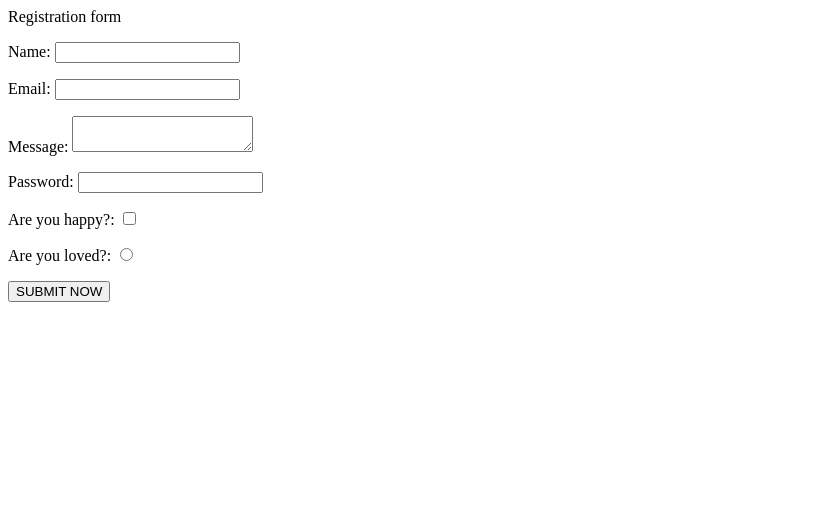
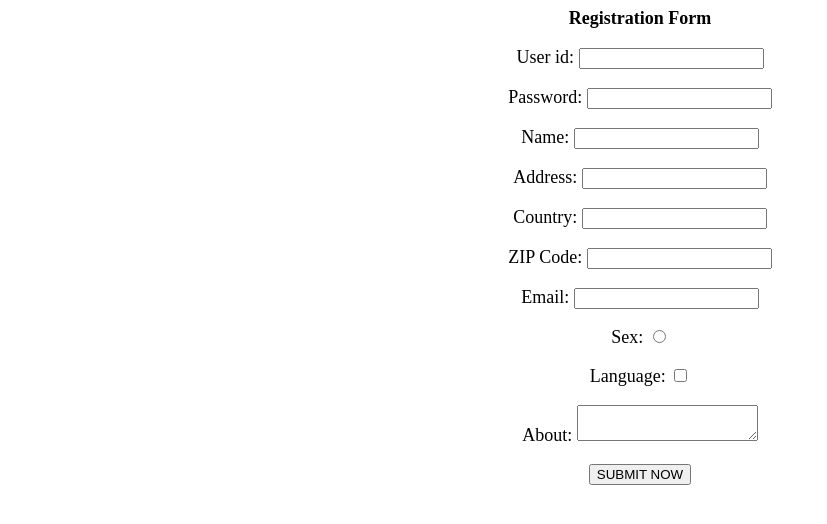
Before and after one commit to Willemu/formschallenge, a plain HTML site: page index.html in a window 1280 px wide. Shown: the whole page, without its empty margins (0-827 px from the left). Drawn offline with Linux system fonts and the light colour scheme.

Commit message:
formschallenge

```diff
--- a/css/forms.css
+++ b/css/forms.css
@@ -1,5 +1,14 @@
-textfields {
+.formchallenge {
   width: 100%;
-  padding: 12px 20px;
-  margin: 8px 0;
- }
+  justify-content: center;
+  text-align: center;
+
+          }
+#heading {
+  justify-content: center;
+  text-align: center;
+  font-weight: bold;
+}
+p {
+  font-size: large;
+}
--- a/index.html
+++ b/index.html
@@ -8,7 +8,7 @@
     </head>
 
 	<header id="heading">
-		<p> Registration form</p>
+		<p> Registration Form</p>
 	</header>
 
 	<body>
@@ -16,10 +16,40 @@
 			<form action="info.php" method="post">
 
 				<div class="formchallenge">
-				 	<p> <label for="name">Name:</label>
-					<input type="text" class="textfields" ïd="name" name="username" required>
+					<p> <label for="userid">User id:</label>
+				   <input type="text" ïd="userid" name="userid" required>
+				   </p>
+			   </div>
+
+			   <div class="formchallenge">
+					<p><label for="password">Password:</label>
+					<input type="text" ïd="password" name="userpassword" required>
 					</p>
 				</div>
+
+				<div class="formchallenge">
+				 	<p> <label for="name">Name:</label>
+					<input type="text" ïd="name" name="username" required>
+					</p>
+				</div>
+
+				<div class="formchallenge">
+					<p> <label for="address">Address:</label>
+				   <input type="text" ïd="address" name="useraddress" required>
+				   </p>
+			   	</div>
+
+			   	<div class="formchallenge">
+					<p> <label for="country">Country:</label>
+			   		<input type="text" ïd="country" name="usercountry" required>
+			   		</p>
+		   		</div>
+
+		   		<div class="formchallenge">
+					<p> <label for="zipcode">ZIP Code:</label>
+		   			<input type="text" ïd="zipcode" name="userzip" required>
+		   			</p>
+	   			</div>
 
 				<div class="formchallenge">
 					<p><label for="mail">Email:</label>
@@ -28,26 +58,20 @@
 				</div>
 
 				<div class="formchallenge">
-					<p><label for="msg">Message:</label>
-					<textarea ïd="msg" name="username"></textarea>
+					<p><label for="sex">Sex:</label>
+					<input type="radio" ïd="sex" name="usersex" required>
 					</p>
 				</div>
 
 				<div class="formchallenge">
-					<p><label for="password">Password:</label>
-					<input type="text" ïd="password" name="userpassword" required>
+					<p><label for="language">Language:</label>
+					<input type="checkbox" ïd="language" name="userlanguage" required>
 					</p>
 				</div>
 
 				<div class="formchallenge">
-					<p><label for="happy">Are you happy?:</label>
-					<input type="checkbox" ïd="happy" name="happiness" required>
-					</p>
-				</div>
-
-				<div class="formchallenge"></div>
-					<p><label for="love">Are you loved?:</label>
-					<input type="radio" ïd="love" name="loved" required>
+					<p><label for="msg">About:</label>
+					<textarea ïd="msg" name="username"></textarea>
 					</p>
 				</div>
 
```
